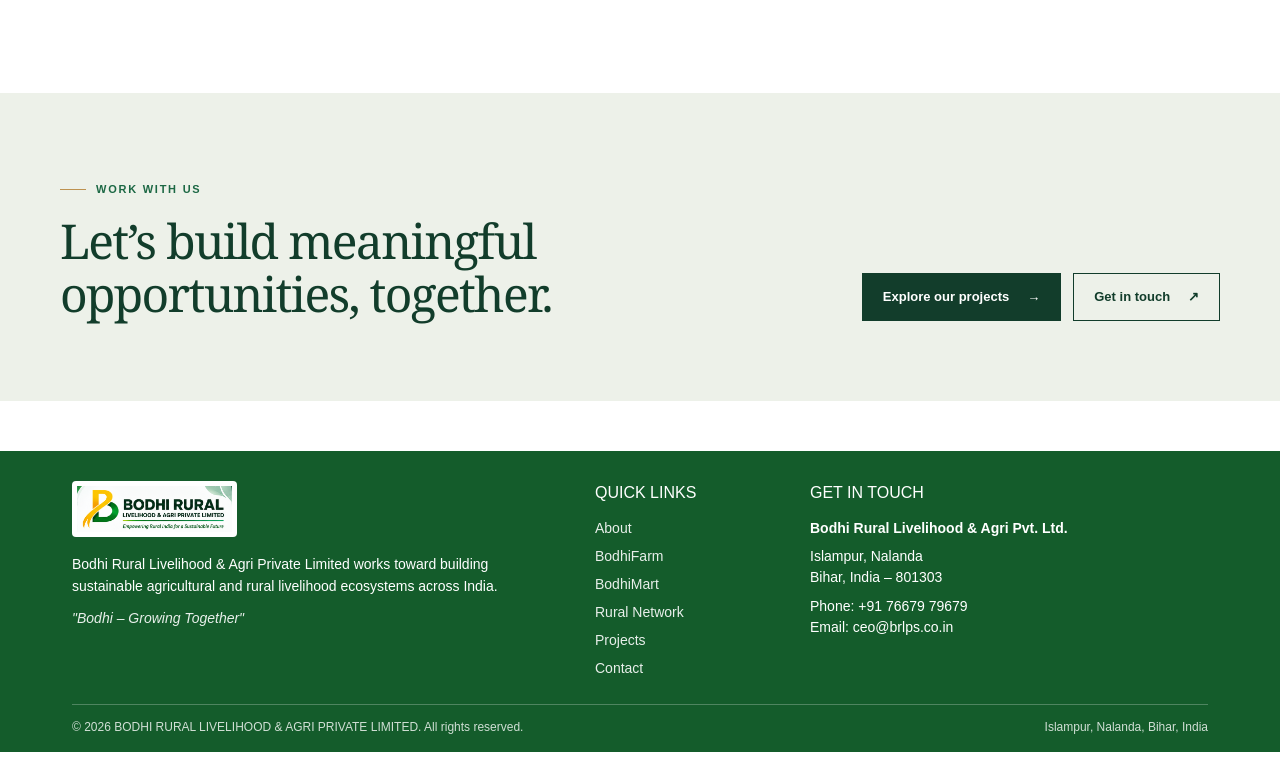
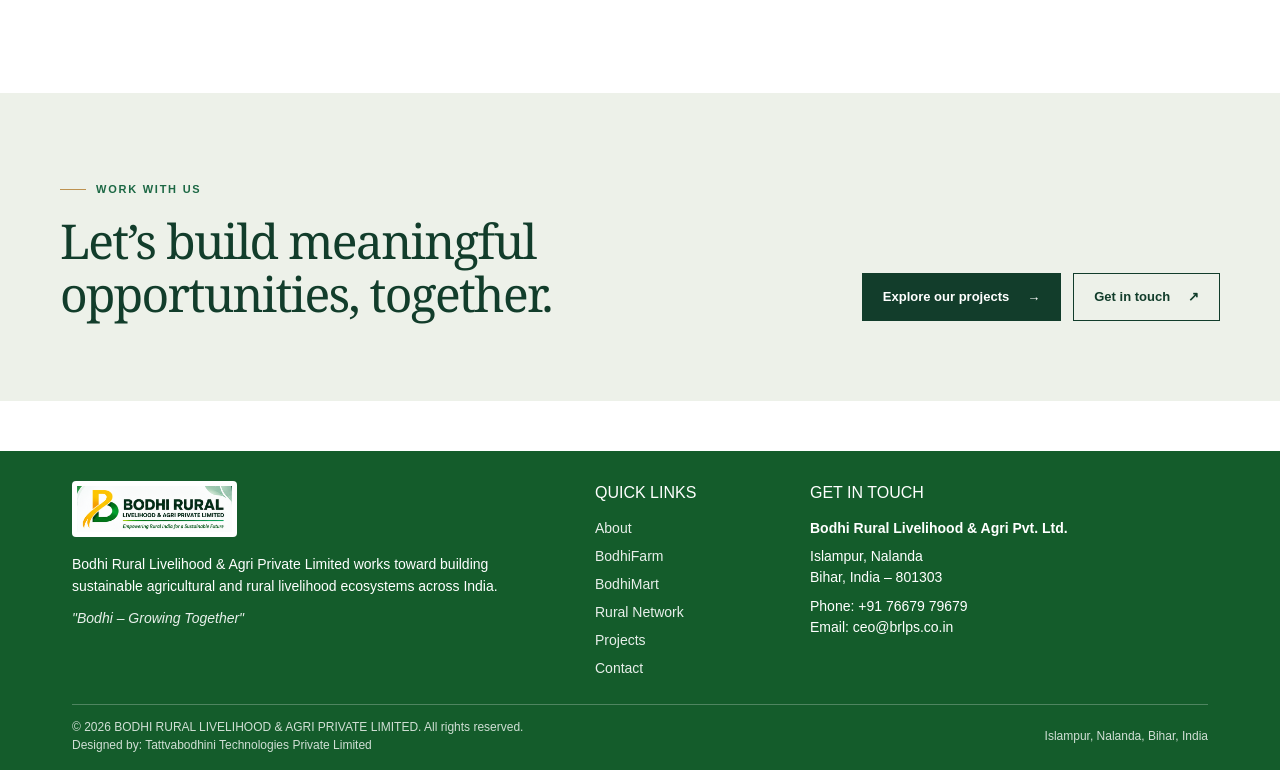
Before and after one commit to drdeepaksingh1/Bodhi-Rural, a Next.js app: page / in a window 1280 px wide. Shown: the part 2465-3235 px from the top of the page. Built offline with nearby package versions, Linux system fonts and the light colour scheme.

Commit message:
Add footer design attribution

```diff
--- a/src/components/Footer.tsx
+++ b/src/components/Footer.tsx
@@ -216,7 +216,8 @@ export default function Footer() {
               }}
             >
               © 2026 BODHI RURAL LIVELIHOOD & AGRI PRIVATE LIMITED. All
-              rights reserved.
+              rights reserved.<br />
+               Designed by: Tattvabodhini Technologies Private Limited
             </small>
 
             <small
```
